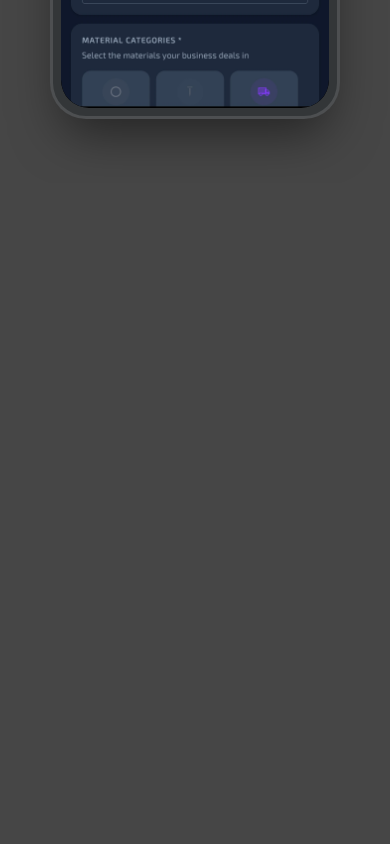
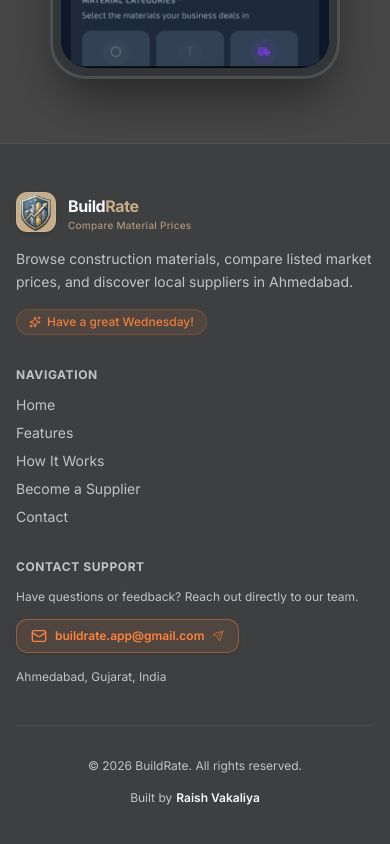
Before and after one commit to RaishVakaliya/buildrate-website, a Next.js app: page / in a window 390 px wide. Shown: the part 5632-6476 px from the top of the page. Before the commit the page ends 5815 px from the top, so only its background shows below. Built offline with nearby package versions, Linux system fonts and the light colour scheme; no server answers.

Commit message:
feat(website): add footer with contact info

```diff
--- a/app/page.tsx
+++ b/app/page.tsx
@@ -3,6 +3,7 @@
 import { Features } from "@/components/features/features";
 import { HowItWorks } from "@/components/how-it-works/how-it-works";
 import { BecomeSupplier } from "@/components/become-supplier/become-supplier";
+import { Footer } from "@/components/layout/footer";
 import { GoToTop } from "@/components/ui/go-to-top";
 
 export default function Home() {
@@ -15,6 +16,7 @@
         <HowItWorks />
         <BecomeSupplier />
       </main>
+      <Footer />
       <GoToTop />
     </div>
   );
--- a/components/become-supplier/become-supplier.tsx
+++ b/components/become-supplier/become-supplier.tsx
@@ -1,10 +1,8 @@
 "use client";
 
 import Image from "next/image";
-import Link from "next/link";
 import { motion } from "motion/react";
-import { ShieldCheck, Store, ArrowRight } from "lucide-react";
-import { Button } from "@/components/animate-ui/components/buttons/button";
+import { ShieldCheck, Store } from "lucide-react";
 
 const SUPPLIER_STEPS = [
   {
@@ -117,19 +115,6 @@
                 before supplier credentials are provided.
               </span>
             </div>
-
-            <div className="flex flex-col sm:flex-row items-center justify-center lg:justify-start gap-3.5">
-              <Button
-                asChild
-                size="lg"
-                className="w-full sm:w-auto text-base font-semibold shadow-lg shadow-primary/25 cursor-pointer"
-              >
-                <Link href="#download">
-                  <span>Become a Supplier</span>
-                  <ArrowRight className="size-4" />
-                </Link>
-              </Button>
-            </div>
           </motion.div>
         </div>
       </div>
--- /dev/null
+++ b/components/layout/footer.tsx
@@ -0,0 +1,127 @@
+"use client";
+
+import { useEffect, useState } from "react";
+import Image from "next/image";
+import Link from "next/link";
+import { Mail, Sparkles, Send } from "lucide-react";
+
+const FOOTER_LINKS = [
+  { label: "Home", href: "#home" },
+  { label: "Features", href: "#features" },
+  { label: "How It Works", href: "#how-it-works" },
+  { label: "Become a Supplier", href: "#become-a-supplier" },
+  { label: "Contact", href: "#contact" },
+];
+
+export function Footer() {
+  const [dayName, setDayName] = useState("");
+  const [currentYear, setCurrentYear] = useState(2026);
+
+  useEffect(() => {
+    const now = new Date();
+    const formattedDay = new Intl.DateTimeFormat("en-US", {
+      weekday: "long",
+    }).format(now);
+    setDayName(formattedDay);
+    setCurrentYear(now.getFullYear());
+  }, []);
+
+  return (
+    <footer
+      id="contact"
+      className="w-full border-t border-border/70 bg-card/40 backdrop-blur-sm text-foreground"
+    >
+      <div className="mx-auto max-w-7xl px-4 sm:px-6 lg:px-8 py-12 md:py-16">
+        <div className="grid grid-cols-1 md:grid-cols-12 gap-8 lg:gap-12 pb-10 border-b border-border/50">
+          <div className="md:col-span-5 space-y-4">
+            <Link
+              href="#home"
+              className="flex items-center gap-3 shrink-0 select-none w-fit"
+            >
+              <div className="relative size-10 rounded-xl overflow-hidden bg-[#c5ad89] border border-border/60 shadow-sm flex items-center justify-center shrink-0">
+                <Image
+                  src="/app-logo.webp"
+                  alt="BuildRate Logo"
+                  width={36}
+                  height={36}
+                  className="object-contain"
+                />
+              </div>
+              <div className="flex flex-col leading-none gap-0.5">
+                <span className="text-base font-bold tracking-tight text-foreground">
+                  Build<span className="text-[#c5ad89]">Rate</span>
+                </span>
+                <span className="text-[10px] font-medium text-[#c5ad89]/80 tracking-wide">
+                  Compare Material Prices
+                </span>
+              </div>
+            </Link>
+
+            <p className="text-sm text-muted-foreground max-w-sm leading-relaxed">
+              Browse construction materials, compare listed market prices, and
+              discover local suppliers in Ahmedabad.
+            </p>
+
+            {dayName && (
+              <div className="inline-flex items-center gap-1.5 text-xs font-medium text-primary/90 bg-primary/10 border border-primary/20 px-3 py-1 rounded-full">
+                <Sparkles className="size-3 text-primary shrink-0" />
+                <span>Have a great {dayName}!</span>
+              </div>
+            )}
+          </div>
+
+          <div className="md:col-span-3 space-y-3">
+            <h3 className="text-xs font-bold uppercase tracking-wider text-muted-foreground">
+              Navigation
+            </h3>
+            <ul className="space-y-2 text-sm">
+              {FOOTER_LINKS.map((link) => (
+                <li key={link.label}>
+                  <Link
+                    href={link.href}
+                    className="text-muted-foreground hover:text-foreground transition-colors"
+                  >
+                    {link.label}
+                  </Link>
+                </li>
+              ))}
+            </ul>
+          </div>
+
+          <div className="md:col-span-4 space-y-3">
+            <h3 className="text-xs font-bold uppercase tracking-wider text-muted-foreground">
+              Contact Support
+            </h3>
+            <p className="text-xs text-muted-foreground leading-relaxed">
+              Have questions or feedback? Reach out directly to our team.
+            </p>
+
+            <a
+              href="mailto:buildrate.app@gmail.com"
+              className="inline-flex items-center gap-2 px-3.5 py-2 rounded-xl border border-primary/40 bg-primary/10 text-primary hover:bg-primary/20 hover:border-primary/60 transition-all text-xs sm:text-sm font-semibold shadow-sm group"
+            >
+              <Mail className="size-4 shrink-0" />
+              <span>buildrate.app@gmail.com</span>
+              <Send className="size-3 opacity-60 group-hover:translate-x-0.5 transition-transform" />
+            </a>
+
+            <p className="text-xs text-muted-foreground pt-1">
+              Ahmedabad, Gujarat, India
+            </p>
+          </div>
+        </div>
+
+        <div className="pt-8 flex flex-col sm:flex-row items-center justify-between gap-4 text-xs text-muted-foreground">
+          <p>&copy; {currentYear} BuildRate. All rights reserved.</p>
+
+          <p className="flex items-center gap-1">
+            Built by{" "}
+            <span className="font-semibold text-foreground">
+              Raish Vakaliya
+            </span>
+          </p>
+        </div>
+      </div>
+    </footer>
+  );
+}
--- a/components/layout/navbar.tsx
+++ b/components/layout/navbar.tsx
@@ -22,7 +22,7 @@
   return (
     <header className="fixed top-0 left-0 right-0 z-50 w-full border-b border-border/80 bg-background/90 backdrop-blur-md">
       <div className="mx-auto flex h-15 max-w-7xl items-center justify-between px-4 sm:px-6 lg:px-8">
-        <Link href="/" className="flex items-center gap-3 shrink-0 select-none">
+        <Link href="#home" className="flex items-center gap-3 shrink-0 select-none">
           <div className="relative size-10 rounded-xl overflow-hidden bg-[#c5ad89] border border-border/60 shadow-sm flex items-center justify-center shrink-0">
             <Image
               src="/app-logo.webp"
```
